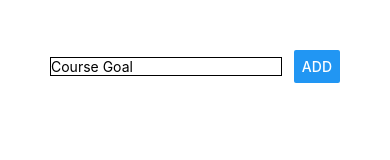
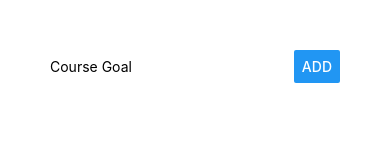
Before and after one commit to mrefil/rn-first-app, a React Native app: screen / in a window 390 px wide. Shown: the top 160 px of the page. Built offline with nearby package versions, Linux system fonts and the light colour scheme.

Commit message:
Passing Data Between Components

```diff
--- a/App.js
+++ b/App.js
@@ -2,37 +2,26 @@
 import React, {useState} from 'react';
 import { StyleSheet, Text, View, Button, TextInput, ScrollView, FlatList } from 'react-native';
 import GoalItem from './components/GoalItem';
+import GoalInput from './components/GoalInput';
+
+export default function App() {
+  const [newGoals, setNewGoals] = useState([]);
 
 
-export default function App() {
-  const [enteredGoal, setEnteredGoal] = useState('');
-  const [newGoals, setNewGoals] = useState([]);
 
-  const goalInputHandler = (enteredText) => {
-    setEnteredGoal(enteredText);
-  }
-
-  const addGoalHandler = () => {
-    setNewGoals(currentGoals => [...currentGoals, { key: Math.random().toString(), value: enteredGoal}]);
+  const addGoalHandler = goalTitle => {
+    setNewGoals(currentGoals => [...currentGoals, { key: Math.random().toString(), value: goalTitle}]);
   }
 
   return (
     <View style={styles.screen}>
-      <View style={styles.inputContainer}>
-        <TextInput placeholder="Course Goal" style={styles.input}
-        onChangeText={goalInputHandler} value={enteredGoal}
-        />
-
-        <Button title="ADD" onPress={addGoalHandler} />
-      </View>
-      <View>
+        <GoalInput onAddGoal={addGoalHandler} />
         <FlatList
           keyExtractor={(item, index) => item.id}
           data={newGoals}
           renderItem={itemData => <GoalItem title={itemData.item.value} />}
         />
 
-      </View>
     </View>
   );
 }
@@ -41,11 +30,6 @@
   screen: {
     padding: 50
   },
-  inputContainer: {
-    flexDirection: 'row',
-    justifyContent: 'space-between',
-    alignItems: 'center'
-  },
   input: {
     borderBottomColor: 'black',
     borderWidth: 1,
--- /dev/null
+++ b/components/GoalInput.js
@@ -0,0 +1,30 @@
+import React, {useState} from "react";
+import {View, TextInput, Button, StyleSheet} from 'react-native';
+
+const GoalItem = props => {
+    const [enteredGoal, setEnteredGoal] = useState('');
+
+    const goalInputHandler = (enteredText) => {
+        setEnteredGoal(enteredText);
+    }
+
+    return (
+        <View style={styles.inputContainer}>
+        <TextInput placeholder="Course Goal" style={styles.input}
+        onChangeText={goalInputHandler} value={enteredGoal}
+        />
+
+        <Button title="ADD" onPress={props.onAddGoal.bind(this, enteredGoal)} />
+        </View>
+    )
+};
+
+const styles = StyleSheet.create({
+    inputContainer: {
+        flexDirection: 'row',
+        justifyContent: 'space-between',
+        alignItems: 'center'
+      }
+})
+
+export default GoalItem;
```
